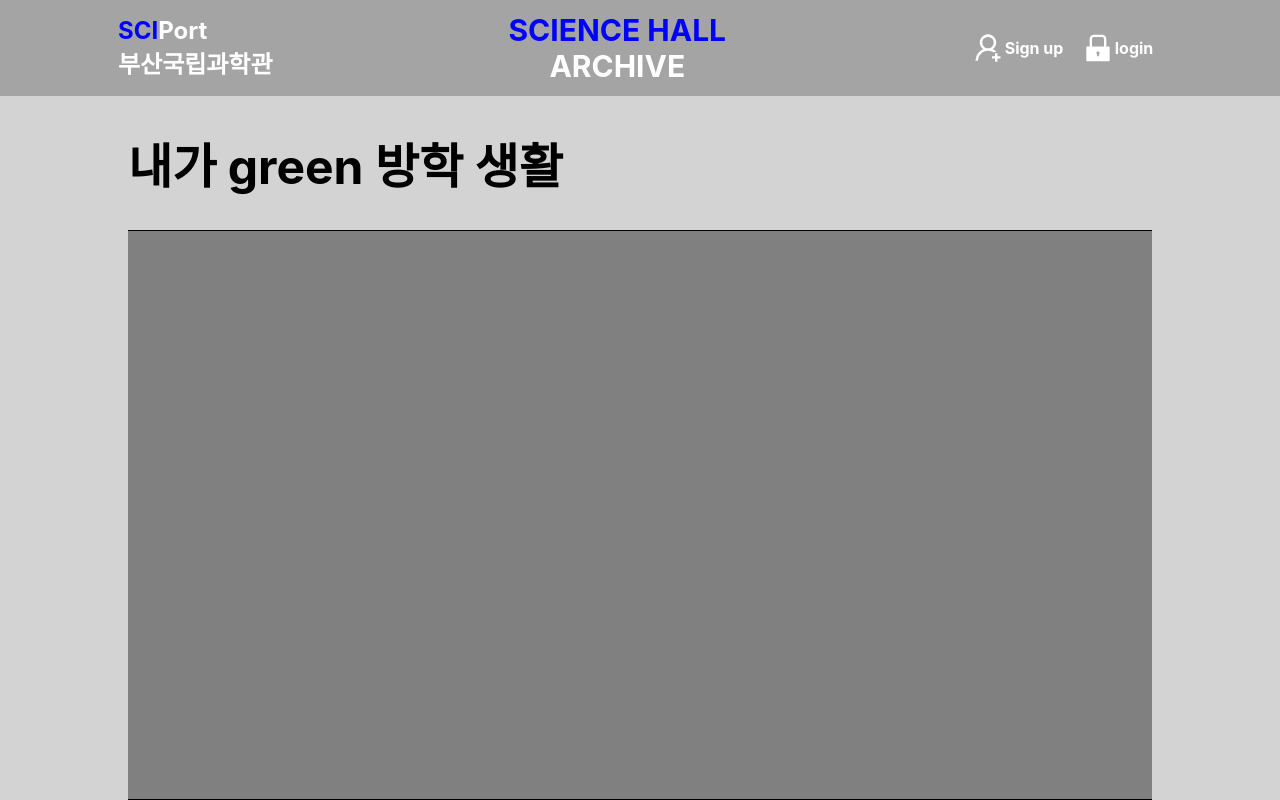
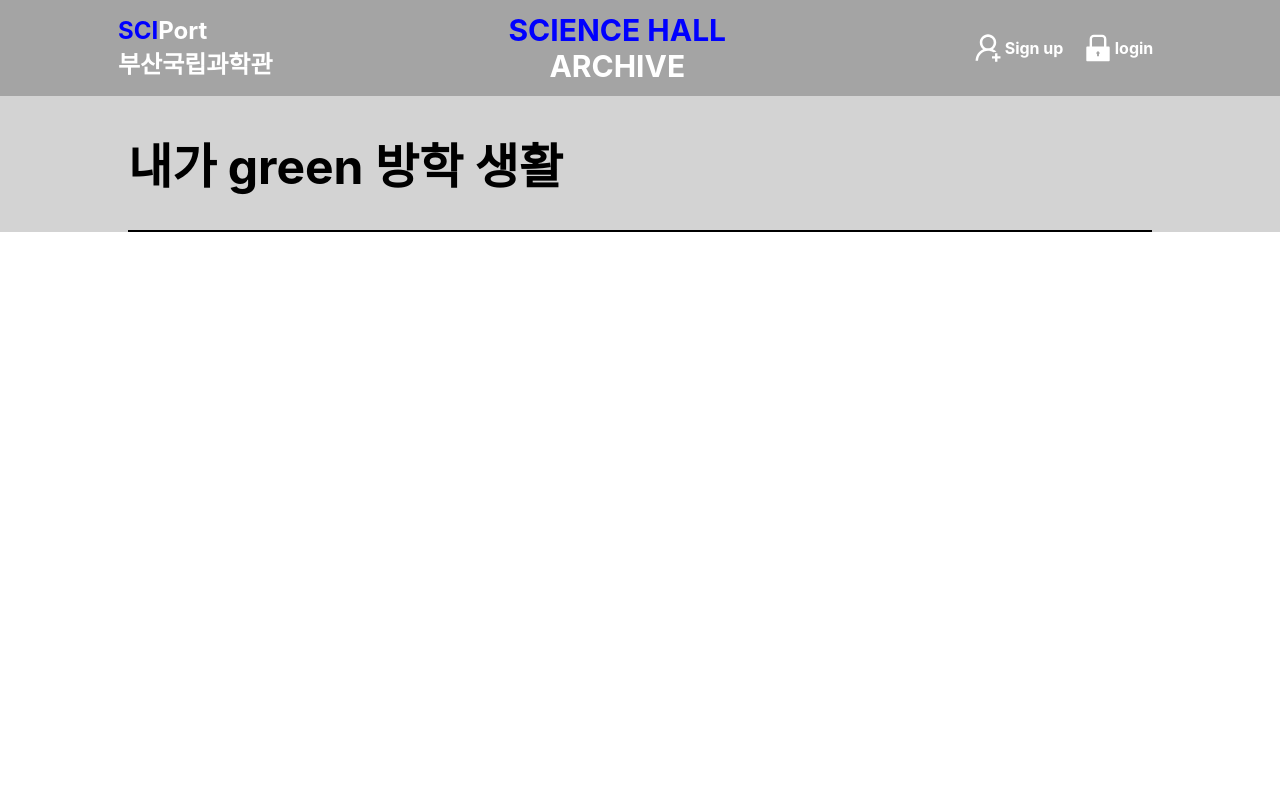
Before and after one commit to SciPort/sciport_archive_frontend, a React (Create React App) app: page /detail in a window 1280 px wide. Built offline with nearby package versions, Linux system fonts and the light colour scheme.

Commit message:
Update::디테일 페이지 업데이트

```diff
--- a/src/pages/detail/index.js
+++ b/src/pages/detail/index.js
@@ -7,7 +7,10 @@ const index = () => {
       <div>
         <h1>내가 green 방학 생활</h1>
       </div>
-      <S.ContentBox></S.ContentBox>
+      <S.ContentBox>
+        <S.LeftBox></S.LeftBox>
+        <S.RightBox></S.RightBox>
+      </S.ContentBox>
     </S.Wrapper>
   );
 };
--- a/src/pages/detail/style.js
+++ b/src/pages/detail/style.js
@@ -2,7 +2,7 @@ import styled from "styled-components";
 
 export const Wrapper = styled.div`
   width: 100%;
-  height: 88vh;
+  height: auto;
   background-color: lightgrey;
   display: flex;
   flex-direction: column;
@@ -18,6 +18,14 @@ export const Wrapper = styled.div`
 
 export const ContentBox = styled.div`
   width: 80%;
-  height: 100%;
+  height: auto;
   background-color: grey;
 `;
+
+export const LeftBox = styled.div`
+  width: 65%;
+`;
+
+export const RightBox = styled.div`
+  width: 35%;
+`;
```
